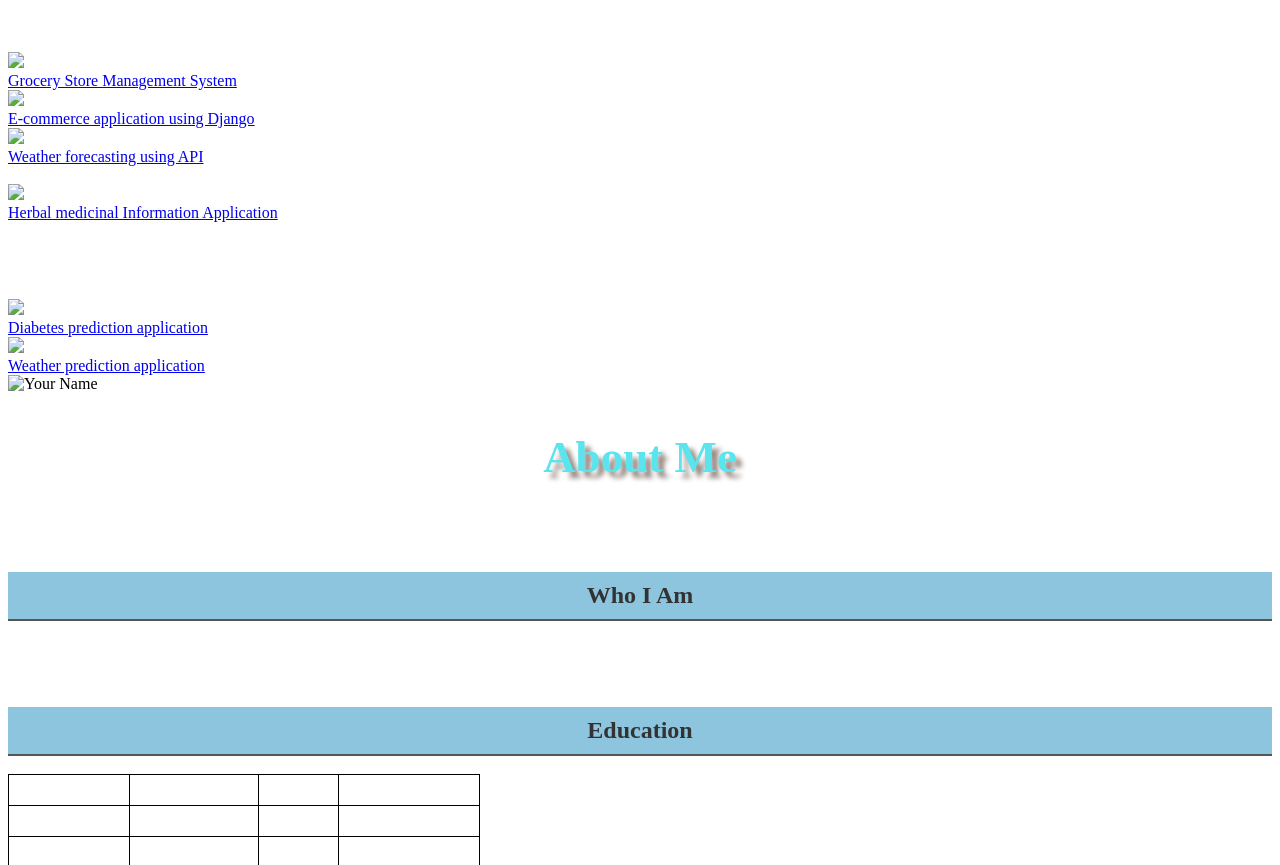
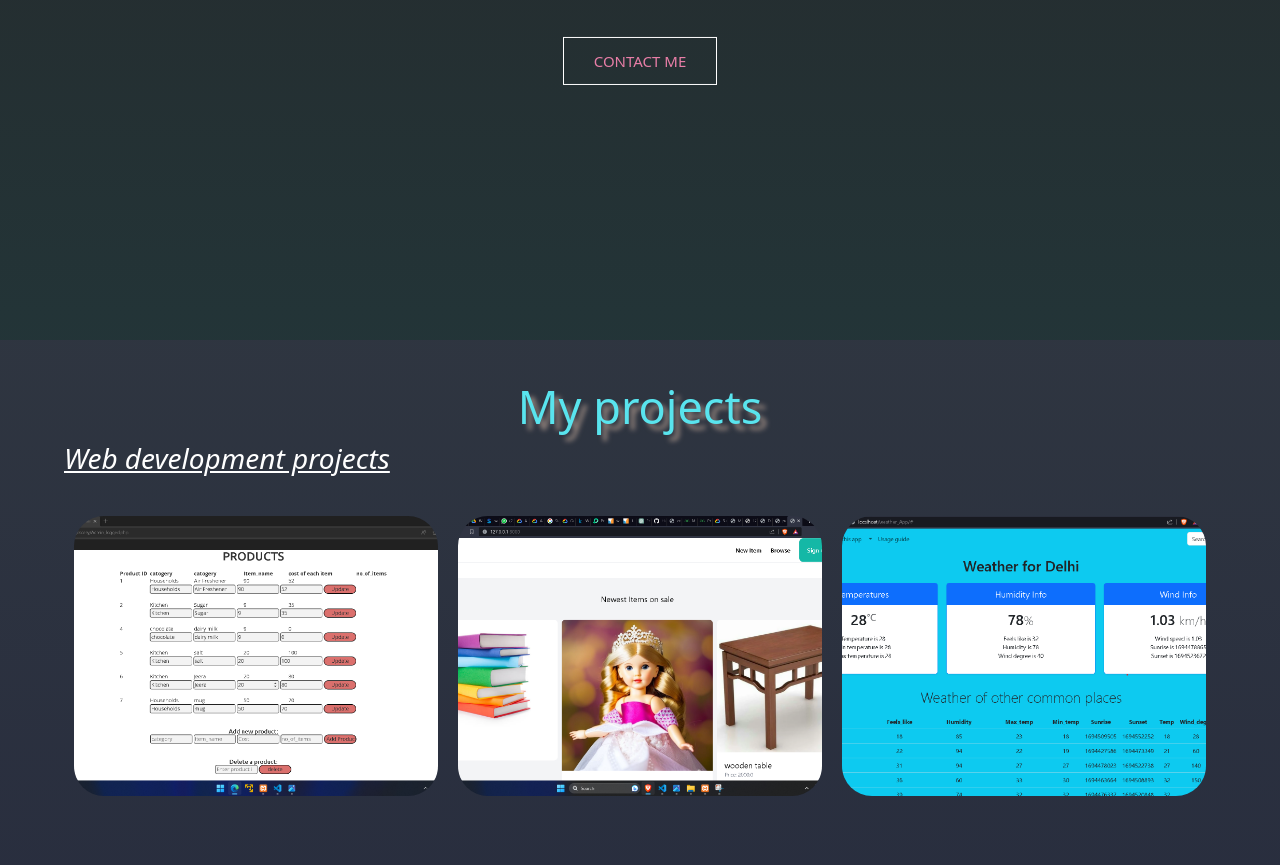
Before and after one commit to HarshitaKotian/resume, a plain HTML site: page index.html in a window 1280 px wide. Shown: the part 460-1325 px from the top of the page. Drawn offline with Linux system fonts and the light colour scheme; the site is published under a folder, as on GitHub Pages, so addresses that start at the root find nothing.

Commit message:
files arranged

```diff
--- a/index.html
+++ b/index.html
@@ -5,9 +5,9 @@
     <meta charset="UTF-8">
     <meta http-equiv="X-UA-Compatible" content="IE=edge">
     <meta name="viewport" content="width=device-width, initial-scale=1.0">
-    <link rel="stylesheet" href="/mainpage.css">
+    <link rel="stylesheet" href="mainpage.css">
     <title>portfolio</title>
-    <link rel="stylesheet" href="/bootstrap.min.css">
+    <link rel="stylesheet" href="bootstrap.min.css">
     <style>
 
 @media (max-width: 768px){
@@ -153,19 +153,19 @@ table, td, tr,th {
         <h3 style="text-align: left;font-style: italic;color: #fff;text-decoration: underline;">Web development projects</h3>
         <div class="rows">
             <div class="course-col">
-                <img src="/images/groceryproj.png">
+                <img src="images/groceryproj.png">
                 <div class="layer"><a href="https://github.com/HarshitaKotian/grocery_site">Grocery Store Management System</a>
                 </div>
             </div>
             <div class="course-col">
 
-                <img src="/images/ecomproj.png">
+                <img src="images/ecomproj.png">
                 <div class="layer"><a href="https://github.com/HarshitaKotian/shopping-website">E-commerce application using Django</a>
                 </div>
             </div>
             <div class="course-col">
 
-                <img src="/images/weatherproj.png">
+                <img src="images/weatherproj.png">
                 <div class="layer"><a href="https://github.com/HarshitaKotian/weatherapp">Weather forecasting using API</a>
                 </div>
             </div>
@@ -173,7 +173,7 @@ table, td, tr,th {
         <div class="rows">
             <div class="course-col">
 
-                <img src="/images/herbalproj.png">
+                <img src="images/herbalproj.png">
                 <div class="layer"><a href="https://github.com/HarshitaKotian/grocery_site">Herbal medicinal Information Application</a>
                 </div>
             </div>
@@ -183,13 +183,13 @@ table, td, tr,th {
         <div class="rows">
             <div class="course-col">
 
-                <img src="/images/diabetesproj.png">
+                <img src="images/diabetesproj.png">
                 <div class="layer"><a href="https://github.com/HarshitaKotian/Diabetes_Prediction">Diabetes prediction application</a>
                 </div>
             </div>
             <div class="course-col">
 
-                <img src="/images/weatherpredictionproj.png">
+                <img src="images/weatherpredictionproj.png">
                 <div class="layer"><a href="https://github.com/HarshitaKotian/WeatherPrediction">Weather prediction application</a>
                 </div>
             </div>
@@ -203,7 +203,7 @@ table, td, tr,th {
 
         <div class="col-md-4">
 
-            <img src="/images/profile.jpg" class="mt-5 img-fluid rounded-circle profile-pic" alt="Your Name" >
+            <img src="images/profile.jpg" class="mt-5 img-fluid rounded-circle profile-pic" alt="Your Name" >
         </div>
 
         <div class="col-md-8">
```
